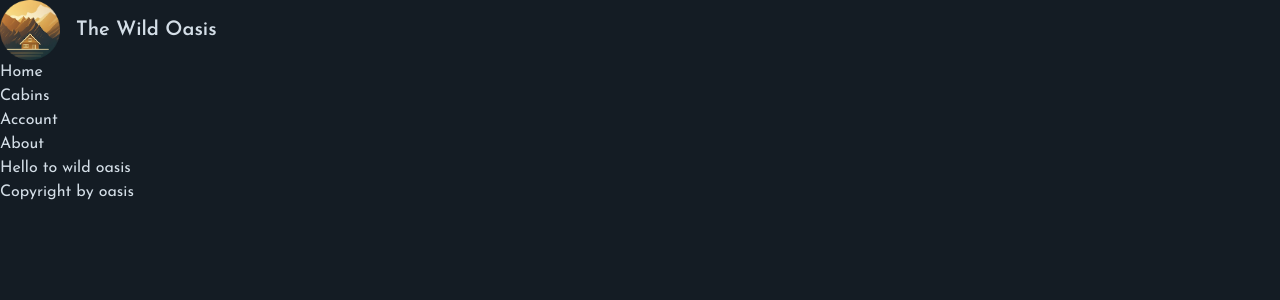
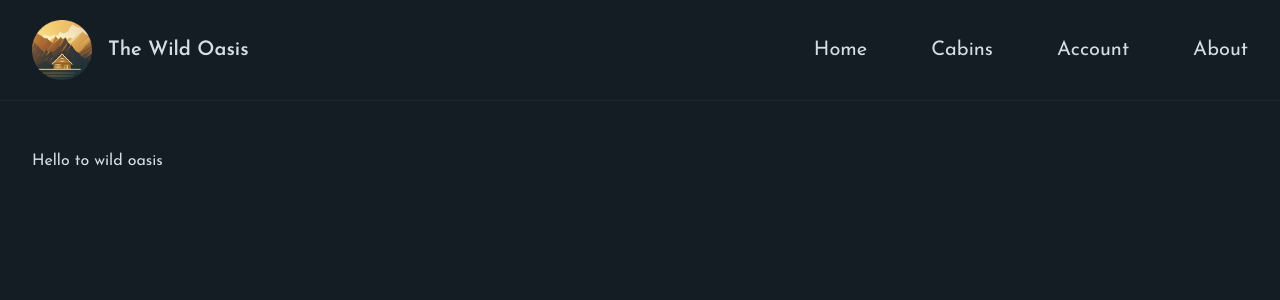
Before and after one commit to Shad-dil/wild-oasis-website, a Next.js app: page / in a window 1280 px wide. Shown: the top 300 px of the page. Built offline with nearby package versions, Linux system fonts and the light colour scheme.

Commit message:
Improving Navigation and Root Layout

```diff
--- a/app/_components/Navigation.js
+++ b/app/_components/Navigation.js
@@ -1,24 +1,41 @@
-import Link from 'next/link'
+import Link from "next/link";
 
 function Navigation() {
   return (
-        <div>
-            <ul>
+    <nav className="z-10 text-xl">
+      <ul className="flex gap-16 items-center">
         <li>
-                    <Link href="/">Home</Link>
+          <Link href="/" className="hover:text-accent-400 transition-colors">
+            Home
+          </Link>
         </li>
         <li>
-                    <Link href="cabins">Cabins</Link>
+          <Link
+            href="cabins"
+            className="hover:text-accent-400 transition-colors"
+          >
+            Cabins
+          </Link>
         </li>
         <li>
-                    <Link href="account">Account</Link>
+          <Link
+            href="account"
+            className="hover:text-accent-400 transition-colors"
+          >
+            Account
+          </Link>
         </li>
         <li>
-                    <Link href="about">About</Link>
+          <Link
+            href="about"
+            className="hover:text-accent-400 transition-colors"
+          >
+            About
+          </Link>
         </li>
       </ul>
-        </div>
-    )
+    </nav>
+  );
 }
 
-export default Navigation
+export default Navigation;
--- a/app/layout.js
+++ b/app/layout.js
@@ -1,7 +1,6 @@
-import Logo from "@/app/_components/Logo";
-import Navigation from "@/app/_components/Navigation";
 import "@/app/_styles/globals.css";
 import { Josefin_Sans } from "next/font/google";
+import Header from "./_components/Header";
 const josefin = Josefin_Sans({
   subsets: ["latin"],
   display: "swap",
@@ -19,14 +18,16 @@ function RootLayout({ children }) {
   return (
     <html lang="en">
       <body
-        className={`${josefin.className} bg-primary-950 text-primary-100 min-h-screen`}
+        className={`${josefin.className} antialiased bg-primary-950 text-primary-100 min-h-screen flex flex-col`}
       >
-        <header>
+        {/* <header>
           <Logo />
           <Navigation />
-        </header>
-        <main>{children}</main>
-        <footer>Copyright by oasis</footer>
+        </header> */}
+        <Header />
+        <div className="flex-1 px-8 py-12">
+          <main className="max-w-7xl mx-auto">{children}</main>
+        </div>
       </body>
     </html>
   );
```
Lines whose indentation alone changed are shown as unchanged.
